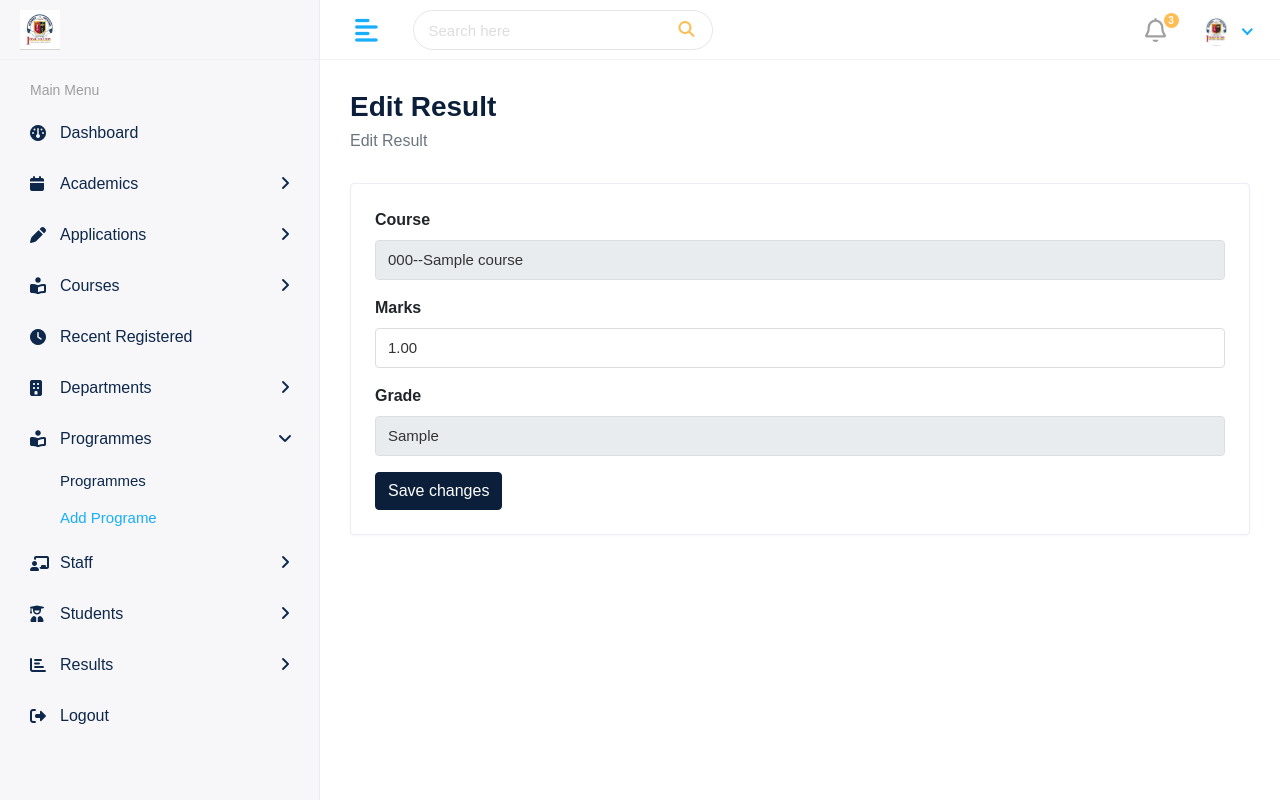
After one commit to 142003PN/Ideal-College, a Django app: page /results/edit-result/1/ in a window 1280 px wide. The commit adds this page. Run offline with Django 5.2, Linux system fonts and the light colour scheme; a user stored in the database is signed in; tables that the repository leaves empty hold one stand-in row (values such as "Sample post"); one stand-in notice (Sample message) is shown; some libraries are stand-ins or nearby versions.

Commit message:
Added Edit Results

```diff
--- /dev/null
+++ b/Results/forms.py
@@ -0,0 +1,6 @@
+from django import forms
+from .models import Results
+
+class ResultsForm(forms.ModelForm):
+    class Meta:
+        model=Results
--- a/Results/urls.py
+++ b/Results/urls.py
@@ -5,5 +5,9 @@ app_name = 'Results'
 urlpatterns = [
     path('fetch-student/', fetch_student, name='fetch-student'),
     path('add-results/', add_results, name='add-results'),
-    path('grades/<str:student_id>', view_results, name='view-grades')
+    path('grades/<str:student_id>', view_results, name='view-grades'),
+    path('edit-results/', edit_results, name='edit-results'),
+    path('fetch-student-edit/', fetch_student_edit, name='fetch-student-edit'),
+    path('edit-result/<str:result_id>/', edit_result, name='edit-result'),
+
 ]
--- a/Results/views.py
+++ b/Results/views.py
@@ -1,4 +1,5 @@
-from django.shortcuts import render, redirect
+from django.shortcuts import render, redirect, get_object_or_404
+from django.http import Http404
 from Registration.models import Registration
 from .models import Results
 from Courses.models import Courses
@@ -72,3 +73,68 @@ def view_results(request, student_id):
         'years':years,
     }
     return render(request, 'results/view-results.html', context)
+
+#------------------Fetch Student for Edit Results----------------------------
+def fetch_student_edit(request):
+    title = 'edit_results'
+    if request.user.role == 'ADMIN':
+        if request.method == 'POST':
+            student_id=request.POST.get('student_id')
+            session_year=SessionYear.objects.get(is_current_year=1)
+            try:
+                student=Results.objects.filter(student_id=student_id, session_year=session_year)
+                if student.exists():
+                    request.session['student_id']=student_id
+
+                    data = request.session['student_id']
+                    context={
+                        'data':data,
+                        'title': title,
+                    }
+                    return redirect('Results:edit-results')
+                else:
+                    messages.error(request, 'Student no registered')
+                    return render(request, 'results/fetch-student.html')
+            except Registration.DoesNotExist:
+                messages.warning(request, 'Student no registered')
+                return render(request, 'results/etch-student.html', context)
+    return render(request, 'results/fetch-student.html')
+def edit_results(request):
+    student_id=request.session.get('student_id')
+    session_year=SessionYear.objects.get(is_current_year=1)
+    results=Results.objects.filter(student_id=student_id, session_year=session_year)
+
+    if results:
+        if request.method == 'POST':
+            course=request.POST.get('course')
+            mark=request.POST.get('marks')
+            course_id=Courses.objects.get(id=course)
+            result=Results.objects.get(student_id=student_id, session_year=session_year, course=course)
+            result.course=course_id
+            result.mark=mark
+            result.save();
+
+            messages.success(request, 'Results updated successfully.')
+            return redirect('Results:edit-results')
+    else:
+        messages.warning(request, 'The Student is no registered')
+    context={
+        'results':results,
+        'student_id':student_id,
+    }
+    return render(request, 'results/view-edit-results.html', context)
+def edit_result(request, result_id):
+    if request.user.role != 'ADMIN':
+        raise Http404("You do not have permission to access this page.")
+    else:
+        result=Results.objects.get(result_id=result_id)
+        if request.method == 'POST':
+            mark=request.POST.get('mark')
+            result.mark=mark
+            result.save()
+            messages.success(request, 'Result updated successfully.')
+            return redirect('Results:edit-results')
+        context={
+            'result':result,
+        }
+    return render(request, 'results/edit-result.html', context)
--- a/templates/admin/dashboard.html
+++ b/templates/admin/dashboard.html
@@ -1,4 +1,6 @@
-{% extends "base.html" %} {% block content %}
+{% extends "base.html" %}
+<title>{% block title %}Dashboard{% endblock title %}</title>
+{% block content %}
 <div class="page-wrapper">
   <div class="content container-fluid">
     <div class="page-header mb-0">
--- a/templates/base.html
+++ b/templates/base.html
@@ -175,6 +137,18 @@
                   <li><a href="">Accepted Students</a></li>
                 </ul>
               </li>
+              <li class="submenu">
+                <a href="#"
+                  ><i class="fas fa-book-reader"></i> <span>Courses</span>
+                  <span class="menu-arrow"></span
+                ></a>
+                <ul>
+                  <li><a href="{% url "Courses:courses" %}">Courses</a></li>
+                  <li>
+                    <a href="{% url "Courses:add" %}">Add Course</a>
+                  </li>
+                </ul>
+              </li>
               <li>
                 <a href="{% url "Registration:recent" %}"><i class="fas fa-clock"></i> <span>Recent Registered</span></a>
               </li>
@@ -221,7 +195,15 @@
                 </ul>
               </li>
               <li>
-                <a href="{% url "Results:fetch-student" %}"><i class="fas fa-file-alt"></i> <span>Add Results</span></a>
+              <li class="submenu">
+                <a href="#"
+                  ><i class="fas fa-chart-bar"></i> <span> Results</span>
+                  <span class="menu-arrow"></span
+                ></a>
+                <ul>
+                  <li><a href="{% url "Results:fetch-student-edit" %}"><i class="fas fa-file-edit"></i> <span>Edit Results</span></a></li>
+                  <li><a href="{% url "Results:fetch-student" %}"><i class="fas fa-file-alt"></i> <span>Add Results</span></a></li>
+                </ul>
               </li>
               {% elif request.user.role == 'STAFF'  %}
               <li>
--- /dev/null
+++ b/templates/results/edit-result.html
@@ -0,0 +1,57 @@
+{% extends "base.html" %}
+<title>{% block title %}Edit Result{% endblock title %}</title>
+{% block content %}
+<div class="page-wrapper">
+<div class="content container-fluid">
+    <div class="page-header">
+    <div class="row align-items-center">
+        <div class="col">
+        <h3 class="page-title">Edit Result</h3>
+        <ul class="breadcrumb">
+            <li class="breadcrumb-item active">Edit Result</li>
+        </ul>
+        </div>
+    </div>
+    </div>
+
+    <div class="row">
+    <div class="col-sm-12">
+        <div class="card">
+        <div class="card-body">
+            {% for message in messages %}
+                {% if 'success' in message.tags %}
+                    <script>
+                        document.addEventListener("DOMContentLoaded", function () {
+                            Swal.fire({
+                            icon: "warning",
+                            title: "Warning",
+                            text: "{{ message|escapejs }} ",
+                            confirmButtonText: "OK",
+                            });
+                        });
+                    </script>
+                {% endif %}
+            {% endfor %}
+            <form action="" method="post">
+                {% csrf_token %}
+                <div class="mb-3">
+                    <label for="course" class="form-label">Course</label>
+                    <input type="text" class="form-control" id="course" name="course" value="{{result.course}}" readonly>
+                </div>
+                <div class="mb-3">
+                    <label for="marks" class="form-label">Marks</label>
+                    <input type="number" class="form-control" id="marks" name="mark" value="{{result.mark}}">
+                </div>
+                <div class="mb-3">
+                    <label for="grade" class="form-label">Grade</label>
+                    <input type="text" class="form-control" id="grade" name="grade" value="{{result.grade}}" readonly>
+                </div>
+                <button type="submit" class="btn btn-primary">Save changes</button>
+            </form>
+        </div>
+        </div>
+    </div>
+    </div>
+</div>
+</div>
+{% endblock %}
```
Also changed, not shown: other parts of templates/base.html (+0 -50 lines), templates/auth/login.html (+22 -1 lines), templates/results/view-edit-results.html (added, +63 -0 lines).
